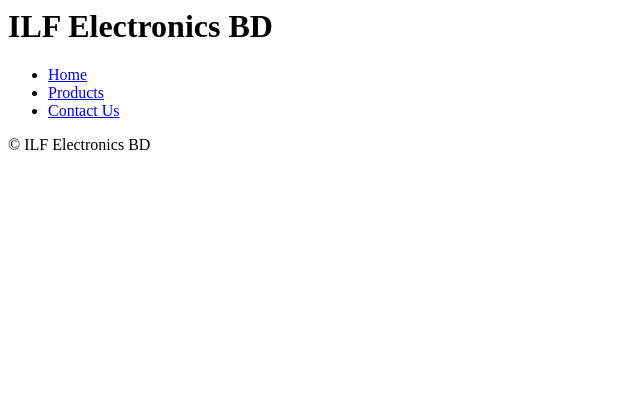
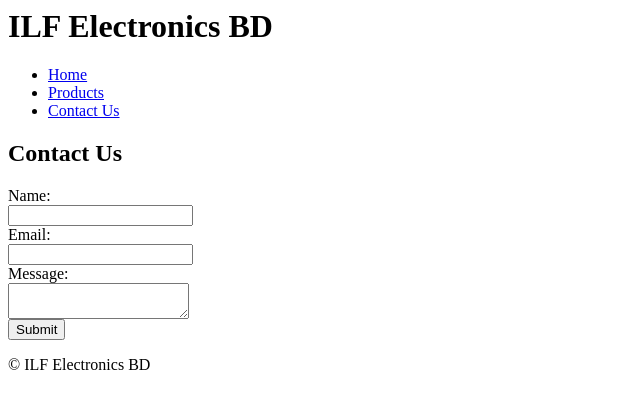
Before and after one commit to abdullahfeb/My-Website-Midterm-, a plain HTML site: page contact.html in a window 1280 px wide. Shown: the whole page, without its empty margins (0-640 px from the left). Drawn offline with Linux system fonts and the light colour scheme.

Commit message:
4th commit

```diff
--- a/contact.html
+++ b/contact.html
@@ -19,6 +19,20 @@
         </nav>
     </header>
 
+    <main class="contact-form">
+        <h2>Contact Us</h2>
+        <form action="#" method="post">
+            <label for="name">Name:</label><br />
+            <input type="text" id="name" name="name"><br />
+            <label for="email">Email:</label><br />
+            <input type="email" id="email" name="email"><br />
+            <label for="message">Message:</label><br />
+            <textarea id="message" name="message"></textarea><br />
+            <input type="submit" value="Submit">
+        </form>
+
+    </main>
+
     <footer>
         <p>&copy; ILF Electronics BD</p>
     </footer>
```
Also changed, not shown: images/to contact.jpeg (added).
